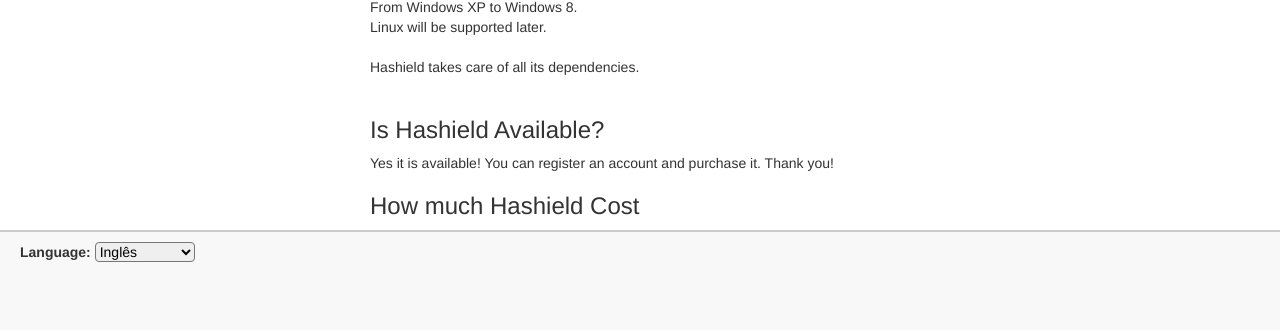
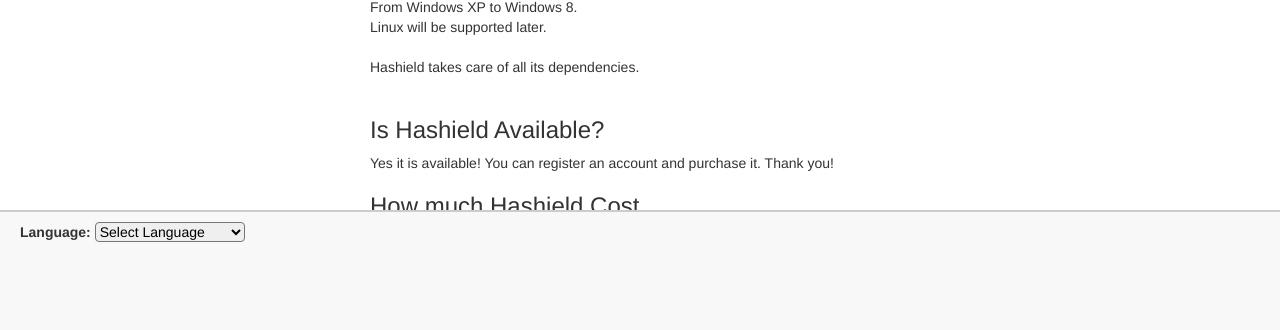
Before and after one commit to jonyadmin/ServerCreator, a PHP site: page / in a window 1280 px wide. Shown: the part 1114-1444 px from the top of the page. Run offline with PHP 8.4, Linux system fonts and the light colour scheme; some libraries are stand-ins or nearby versions.

Commit message:
mas correção
mas algumas correções basicas

```diff
--- a/css/Style-1.css
+++ b/css/Style-1.css
@@ -1,6 +1,6 @@
 .selectland {
 height:20px;
-width:100px;
+width:150px;
 -webkit-border-radius: 4px;
 -moz-border-radius: 4px;
 border-radius: 4px;
--- a/css/abd4f20.css
+++ b/css/abd4f20.css
@@ -39,7 +39,7 @@ body, html{
     bottom:0px;
     width:100%;
     background: #f8f8f8;
-    height:100px;
+    height:120px;
 
 }
 
--- a/index.php
+++ b/index.php
@@ -1,6 +1,6 @@
 <?php
 if (!isset($_COOKIE["lang"])) {
-	include "lang/en.php"; }
+	include "lang/pt.php"; }
  elseif ($_COOKIE["lang"]=="en") {
 	include "lang/en.php"; }
  elseif ($_COOKIE["lang"]=="pt") {
@@ -187,6 +187,7 @@ if (!isset($_COOKIE["lang"])) {
 					<div class="form-lang">
 						<label>Language:</label>
 							<select id="selectland" class="selectland" onchange="location.href=this.value;">
+							<option value="#">Select Language</option>
 							<option value="lang/change_en.php">Inglês</option>
 							<option value="lang/change_pt.php">Português</option>
 							<option value="lang/change_es.php">Espanhol</option>
--- a/lang/change_en.php
+++ b/lang/change_en.php
@@ -1,6 +1,5 @@
 <?php
-$expire=time()+60*60*24*30;
-setcookie("lang", "en", $expire);
+setcookie("lang", "en");
 $back = $_SERVER['HTTP_REFERER'];
 header('Location: ' . $back);
 ?>
--- a/lang/change_pt.php
+++ b/lang/change_pt.php
@@ -1,6 +1,5 @@
 <?php
-$expire=time()+60*60*24*30;
-setcookie("lang", "pt", $expire);
+setcookie("lang", "pt");
 $back = $_SERVER['HTTP_REFERER'];
 header('Location: ' . $back);
 ?>
```
